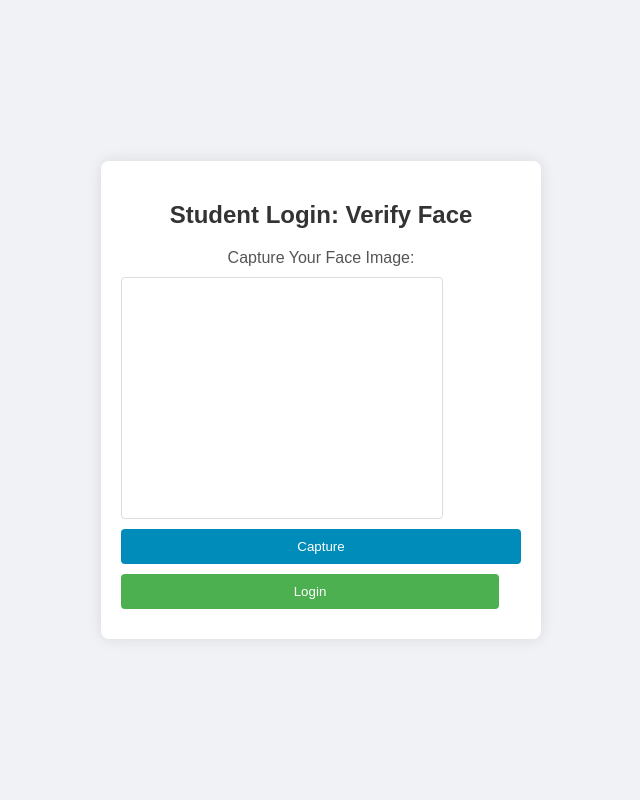
After one commit to bit-web24/exam_monitoring_system, a Django app: page /auth0/verify_face in a window 1280 px wide. The commit adds this page. Shown: the whole page, without its empty margins (319-959 px from the left). Run offline with Django 4.2, Linux system fonts and the light colour scheme.

Commit message:
imorove login feature

```diff
--- /dev/null
+++ b/auth0/templates/verify_face.html
@@ -0,0 +1,132 @@
+<!DOCTYPE html>
+<html lang="en">
+<head>
+    <meta charset="UTF-8">
+    <meta name="viewport" content="width=device-width, initial-scale=1.0">
+    <title>Student Login</title>
+    <style>
+        body {
+            font-family: Arial, sans-serif;
+            background-color: #f0f2f5;
+            display: flex;
+            justify-content: center;
+            align-items: center;
+            height: 100vh;
+            margin: 0;
+        }
+        .login-container {
+            background-color: #ffffff;
+            padding: 20px;
+            border-radius: 8px;
+            box-shadow: 0 0 15px rgba(0, 0, 0, 0.1);
+            text-align: center;
+            max-width: 400px;
+            width: 100%;
+        }
+        h2 {
+            color: #333333;
+            margin-bottom: 20px;
+        }
+        p {
+            color: #ff4d4d;
+        }
+        form {
+            display: flex;
+            flex-direction: column;
+        }
+        label {
+            margin-bottom: 10px;
+            color: #555555;
+        }
+        video, img {
+            border: 1px solid #dddddd;
+            border-radius: 4px;
+            margin-bottom: 10px;
+        }
+        input[type="text"], input[type="submit"] {
+            padding: 10px;
+            margin-bottom: 10px;
+            border: 1px solid #dddddd;
+            border-radius: 4px;
+            width: calc(100% - 22px);
+            box-sizing: border-box;
+        }
+        input[type="submit"] {
+            background-color: #4CAF50;
+            color: #ffffff;
+            border: none;
+            cursor: pointer;
+            transition: background-color 0.3s ease;
+        }
+        input[type="submit"]:hover {
+            background-color: #45a049;
+        }
+        #capture-btn {
+            padding: 10px 20px;
+            background-color: #008CBA;
+            color: #ffffff;
+            border: none;
+            border-radius: 4px;
+            cursor: pointer;
+            transition: background-color 0.3s ease;
+            margin-bottom: 10px;
+        }
+        #capture-btn:hover {
+            background-color: #007bb5;
+        }
+        @keyframes fadeIn {
+            from { opacity: 0; }
+            to { opacity: 1; }
+        }
+        .login-container {
+            animation: fadeIn 1s ease-in-out;
+        }
+    </style>
+</head>
+<body>
+    <div class="login-container">
+        <h2>Student Login: Verify Face</h2>
+        <form method="post" enctype="multipart/form-data">
+            {% csrf_token %}
+            <label for="face_image">Capture Your Face Image:</label>
+            <video id="video" width="320" height="240" autoplay></video>
+            <button id="capture-btn" type="button">Capture</button>
+            <canvas id="canvas" style="display:none;"></canvas>
+            <img id="captured-image" style="display:none;" />
+            <input type="hidden" id="face_image" name="face_image">
+            <input type="submit" value="Login">
+        </form>
+        {% for message in messages %}
+            <p>{{ message }}</p>
+        {% endfor %}
+    </div>
+
+    <script>
+        const video = document.getElementById('video');
+        const canvas = document.getElementById('canvas');
+        const captureBtn = document.getElementById('capture-btn');
+        const faceImageInput = document.getElementById('face_image');
+        const capturedImage = document.getElementById('captured-image');
+
+        navigator.mediaDevices.getUserMedia({ video: true })
+            .then(function(stream) {
+                video.srcObject = stream;
+                video.play();
+            })
+            .catch(function(err) {
+                console.log("An error occurred: " + err);
+            });
+
+        captureBtn.addEventListener('click', function() {
+            const context = canvas.getContext('2d');
+            context.drawImage(video, 0, 0, canvas.width, canvas.height);
+            const imageData = canvas.toDataURL('image/jpeg');
+            faceImageInput.value = imageData;
+            capturedImage.src = imageData;
+            capturedImage.style.display = 'block';
+            video.style.display = 'none';
+            console.log("Image captured.");
+        });
+    </script>
+</body>
+</html>
--- a/auth0/urls.py
+++ b/auth0/urls.py
@@ -3,8 +3,8 @@ from . import views
 
 urlpatterns = [
     path('', views.choose_role, name='choose_role'),
-    path('register_teacher', views.register_teacher, name='register_teacher'),
     path('login_teacher', views.login_teacher, name='login_teacher'),
-    path('register_student', views.register_student, name='register_student'),
     path('login_student', views.login_student, name='login_student'),
+    path('capture_face', views.capture_face, name='capture_face'),
+    path('verify_face', views.verify_face, name='verify_face'),
 ]
--- a/auth0/views.py
+++ b/auth0/views.py
@@ -7,25 +7,19 @@ import cv2
 import os
 from deepface import DeepFace
 
-def register_teacher(request):
+def choose_role(request):
     if request.method == 'POST':
-        username = request.POST['username']
-        password = request.POST['password']
+        role = request.POST.get('role')
 
-        try:
-            teacher = Teacher.objects.create(
-                name=username,
-                password=password,
-                email="",
-                phone=""
-            )
-            teacher.save()
+        request.session['role'] = role
+        if role == 'admin':
+            return redirect('dashboard')
+        if role == 'teacher':
+            return redirect('login_teacher')
+        if role == 'student':
+            return redirect('login_student')
 
-            messages.success(request, 'Account created successfully.')
-            return redirect('login_teacher')
-        except Exception as e:
-            messages.error(request, f'Error: {str(e)}')
-    return render(request, 'register_teacher.html')
+    return render(request, 'choose_role.html')
 
 def login_teacher(request):
     if request.method == 'POST':
@@ -43,90 +37,92 @@ def login_teacher(request):
             messages.error(request, 'Teacher not found.')
     return render(request, 'login_teacher.html')
 
-def choose_role(request):
+
+def login_student(request):
     if request.method == 'POST':
-        role = request.POST.get('role')
-        auth_type = request.POST.get('auth')
+        student_id = request.POST.get('student_id')
+        class_id = request.POST.get('class_id')
 
-        request.session['role'] = role
+        try:
+            student_id = int(student_id)
+            # Since class_id is ForeignKey, ensure it's converted correctly or validate it
+            class_id = int(class_id)
 
-        if role == 'admin':
-            return redirect('dashboard')
+            student = get_object_or_404(Student, student_id=student_id)
+            if student.class_id_id != class_id:
+                raise ValueError("Class ID does not match.")
 
-        if role == 'teacher':
-            if auth_type == 'login':
-                return redirect('login_teacher')
-            elif auth_type == 'register':
-                return redirect('register_teacher')
+            request.session['student_id'] = student_id
+            request.session['class_id'] = class_id
 
-        if role == 'student':
-            if auth_type == 'register':
-                return redirect('register_student')
+            if not student.face_image:
+                return redirect('capture_face')
+            else:
+                return redirect('verify_face')
 
-    return render(request, 'choose_role.html')
+        except (ValueError, TypeError, Student.DoesNotExist) as e:
+            messages.error(request, f'Error: {str(e)}')
+
+    return render(request, 'login_student.html')
 
 
-def register_student(request):
+def capture_face(request):
     if request.method == 'POST':
-        username = request.POST['username']
-        image_data = request.POST['image_data']
-        img_data = base64.b64decode(image_data.split(',')[1])
+        student_id = request.session.get('student_id')
+        class_id = request.session.get('class_id')
+        face_image = request.POST['face_image']
+
         try:
-            # For simplicity, store the image data directly in the student model
-            student = Student.objects.create(
-                name=username,
-                face_image=img_data  # Store image data (replace with face encoding in production)
-                # In practice, use a face recognition library to process and store face encodings
-            )
+            image_data = base64.b64decode(face_image.split(',')[1])
+            student = get_object_or_404(Student, student_id=student_id, class_id=class_id)
+            student.face_image = image_data
             student.save()
-            messages.success(request, 'Account created successfully.')
-            return redirect('login_student')
+            messages.success(request, 'Logged in successfully.')
+            return redirect('student_dashboard', student_id=student_id)
         except Exception as e:
             messages.error(request, f'Error: {str(e)}')
 
-    return render(request, 'register_student.html')
+    return render(request, 'capture_face.html')
 
-def byte_to_png(photo,studentId,name):
+def byte_to_png(photo, studentId, name):
     directory = f"captured/{studentId}"
     if not os.path.exists(directory):
         os.makedirs(directory)
 
-    image_bytes = base64.b64decode(photo.split(',')[1])
-    nparr = np.frombuffer(image_bytes, np.uint8)
+    # Assuming photo is already bytes-like, no need to decode again
+    nparr = np.frombuffer(photo, np.uint8)
     img_np = cv2.imdecode(nparr, cv2.IMREAD_COLOR)
 
     face_filename = os.path.join(directory, f"{name}.png")
     cv2.imwrite(face_filename, img_np)
     return face_filename
 
-
-def login_student(request):
+def verify_face(request):
     if request.method == 'POST':
         try:
-            face_image_data = request.POST['face_image']
-            username = request.POST['username']
+            face_image = request.POST.get('face_image')
+            student_id = request.session.get('student_id')
+            class_id = request.session.get('class_id')
 
-            if face_image_data and username:
-                img_data = base64.b64decode(face_image_data.split(',')[1])
-                # Assume finding student by matching with stored face_image data (base64 encoded)
-                student = get_object_or_404(Student, name=username)
-                if student:
-                    stored_face_data = student.face_image
-# change
-                    path1 = byte_to_png(img_data, student.pk, 'login_image')
-                    path2 = byte_to_png(stored_face_data, student.pk, 'stored_image')
-                    res = DeepFace.verify(img1_path=path1,img2_path=path2)
-                    print("="*20)
-                    print("--------->> ",res)
-# change
+            if face_image:
+                student = get_object_or_404(Student, student_id=student_id, class_id_id=class_id)
 
-                    return redirect('student_dashboard', student_id=student.pk)
+                img_data = base64.b64decode(face_image.split(',')[1])
+                stored_face_data = student.face_image
+
+                path1 = byte_to_png(img_data, student.pk, 'login_image')
+                path2 = byte_to_png(stored_face_data, student.pk, 'stored_image')
+
+                res = DeepFace.verify(img1_path=path1, img2_path=path2)
+
+                if res['verified']:
+                    return redirect('student_dashboard', student_id=student_id)
                 else:
-                    messages.error(request, 'Face image authentication failed. Student not found.')
+                    messages.error(request, 'Unauthorized user detected.')
             else:
                 messages.error(request, 'Please capture your face image.')
 
         except Exception as e:
             messages.error(request, f'Error: {str(e)}')
 
-    return render(request, 'login_student.html')
+    return render(request, 'verify_face.html')
```
Also changed, not shown: auth0/templates/capture_face.html (added, +132 -0 lines), auth0/templates/choose_role.html (+0 -7 lines), auth0/templates/login_student.html (+3 -53 lines), auth0/templates/register_student.html (deleted, +0 -114 lines), auth0/templates/register_teacher.html (deleted, +0 -85 lines), 1 other file.
